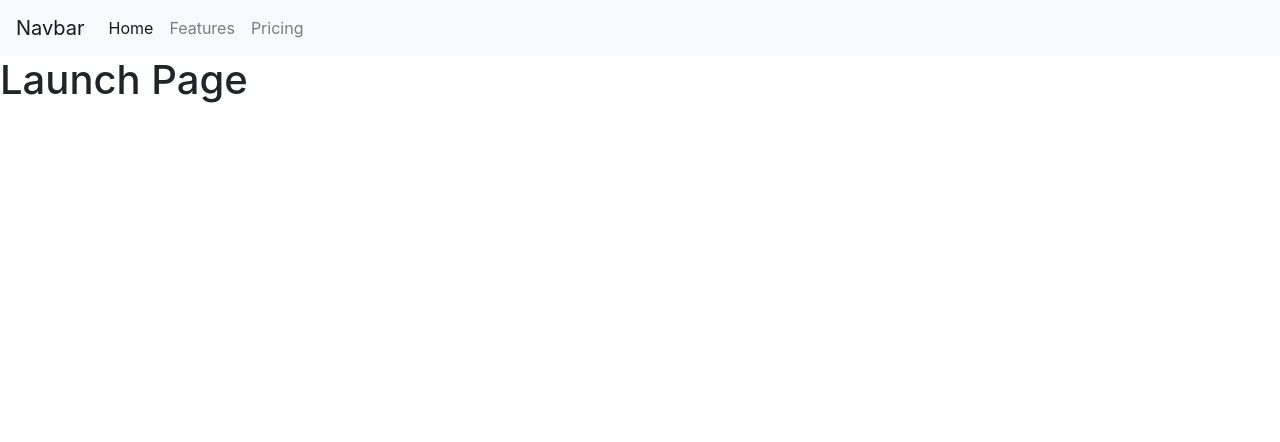
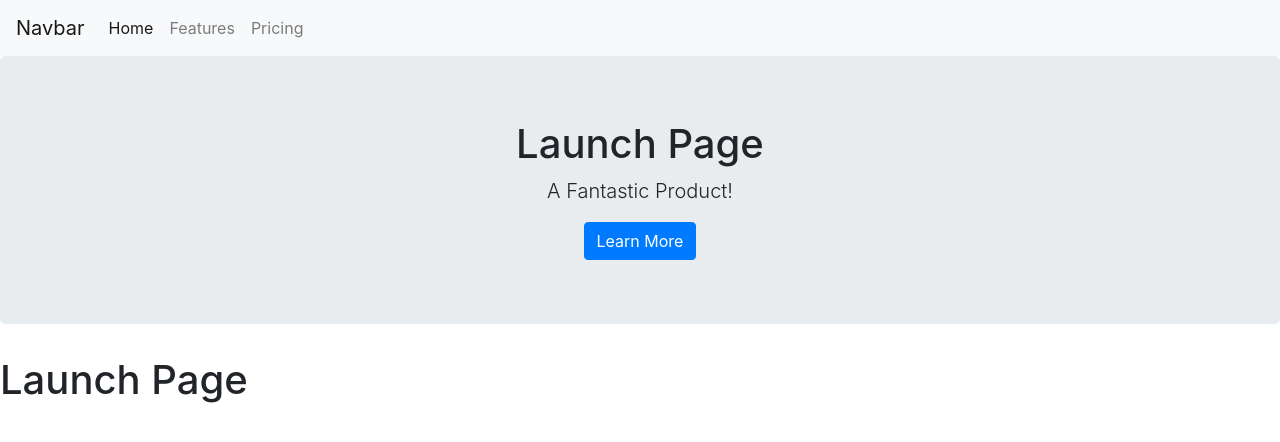
Before and after one commit to MondaleFelix/launch-page, a plain HTML site: page index.html in a window 1280 px wide. Drawn offline with nearby package versions, Linux system fonts and the light colour scheme.

Commit message:
hero working

```diff
--- a/index.html
+++ b/index.html
@@ -18,6 +18,12 @@
   </nav>
 
   <!-- HERO -->
+  <div class="jumbotron text-center">
+    <h1>Launch Page</h1>
+    <p class="lead">A Fantastic Product!</p>
+    <a href="#" class="btn btn-primary">Learn More</a>
+  </div>
+
 
   <h1>Launch Page</h1>
 
```
